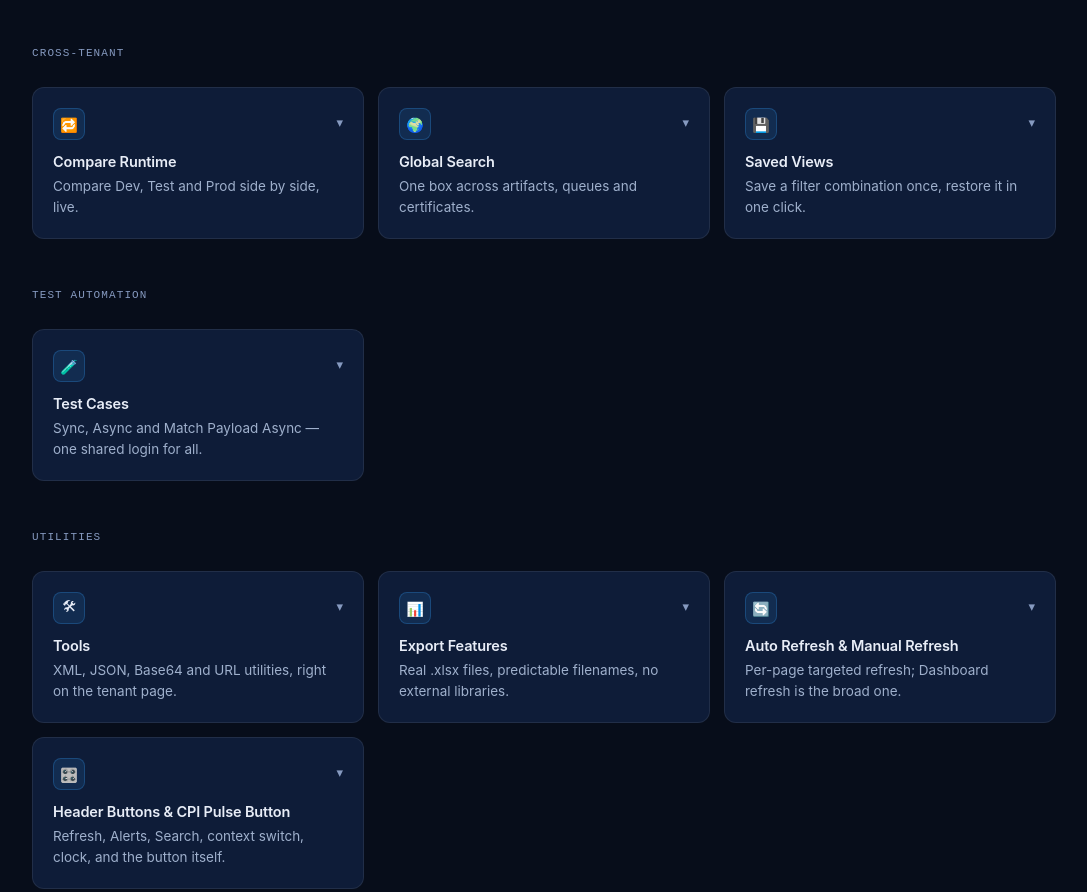
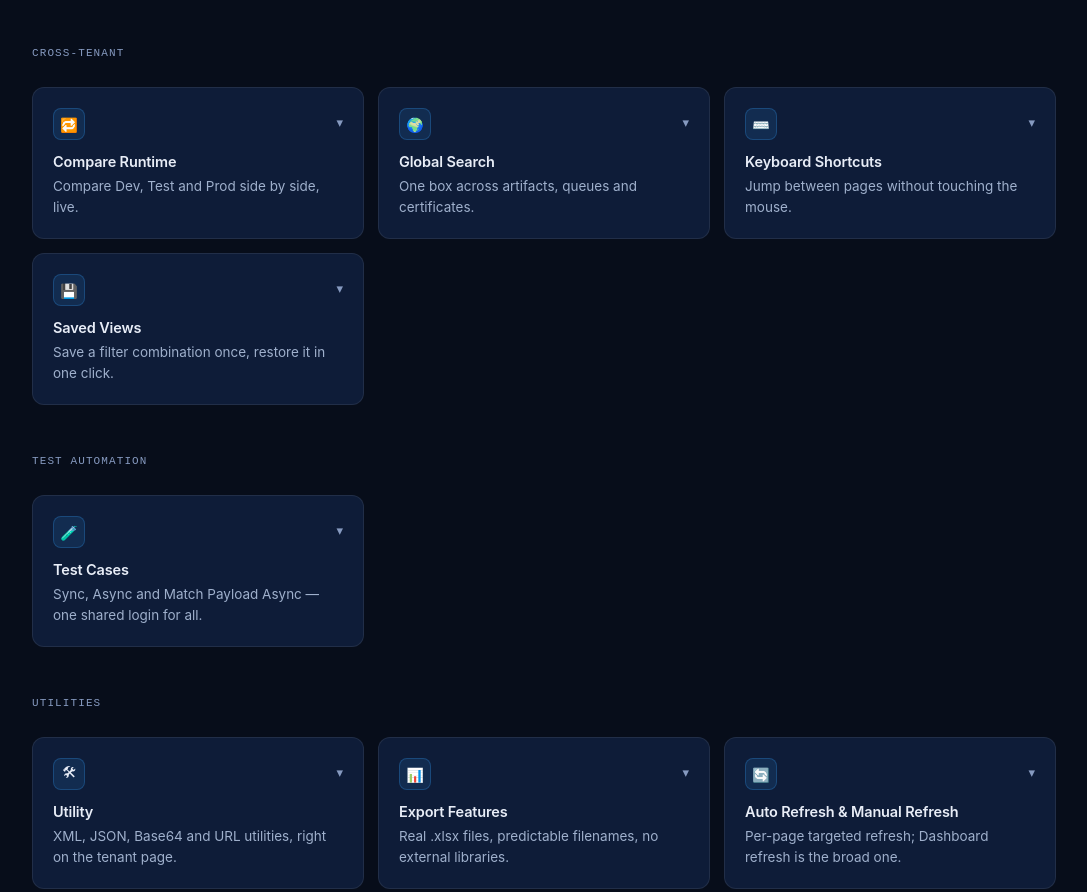
Before and after one commit to CPIMonitoring/CIM-Monitoring-help, a plain HTML site: page index.html in a window 1280 px wide. Shown: the part 3988-4880 px from the top of the page, without its empty margins (96-1183 px from the left). Drawn offline with Linux system fonts and the light colour scheme.

Commit message:
Add files via upload

```diff
--- a/index.html
+++ b/index.html
@@ -495,6 +495,8 @@ const FEATURES = [
     "Select All checkbox in the table header: selects/deselects all rows on the current page.",
     "Custom Tags: add coloured tags to any artifact using the 🏷️ edit button. Tags stored in chrome.storage.local per tenant — survives browser cache clear. Filter bar appears above the table when tags exist.",
     "Bulk operations on selected artifacts: Restart iFlow, Bulk Undeploy, Bulk iFlow Trace.",
+    "Bulk iFlow Trace: TRACE auto-resets to INFO after 10 minutes — SAP can take a few seconds to actually apply TRACE after activation is accepted, so use \"📋 Show Log Level\" to confirm it's active before sending a test message.",
+    "Show Log Level: reads back the real current Log Level and Trace Active status for selected artifacts directly from SAP — the reliable way to confirm a trace activation actually took effect.",
     "Click any artifact name to open its detail panel — runtime status, version, deployed by, deployed on, last execution, last run age, lock status.",
     "View Error button appears next to the status of any FAILED artifact — fetches and shows the real deploy failure reason inline, without leaving the page.",
     "Deployed On column shows when each artifact was last deployed, in d/M/yyyy, HH:mm:ss format.",
@@ -622,6 +624,14 @@ const FEATURES = [
     "Not a message search — for searching MPL message logs use Cloud Monitoring or Edge Monitoring.",
     "Cloud only — blocked in Edge context."
   ]},
+  { group: "Cross-tenant", icon: "⌨️", title: "Keyboard Shortcuts", tag: "Jump between pages without touching the mouse.", points: [
+    "Press a single letter — no modifier key — to jump straight to a page, as long as the panel is open and you're not typing in a field.",
+    "D Dashboard · T Tenant Snapshot · P Packages · A Artifact Overview · C Cloud Monitoring · E Edge Monitoring.",
+    "J Message Journey · I Idle iFlows · U Utility · L Locked Artifacts · M Manage Security · S Store Overview · F iFlow Runner.",
+    "R triggers Manual Refresh — the same as clicking the 🔄 Refresh button on the current page.",
+    "/ opens Global Search from anywhere in the panel.",
+    "Shortcuts are automatically ignored while typing in any input, textarea, or dropdown, and never trigger alongside Ctrl, Cmd, or Alt — so they stay out of the way of normal typing and browser shortcuts."
+  ]},
   { group: "Cross-tenant", icon: "💾", title: "Saved Views", tag: "Save a filter combination once, restore it in one click.", points: [
     "Available in Cloud Monitoring and Edge Monitoring.",
     "Save any combination of: time range, status, iFlow filter (multi-select), sender, receiver, and page size as a named view.",
@@ -632,11 +642,12 @@ const FEATURES = [
   { group: "Test automation", icon: "🧪", title: "Test Cases", tag: "Sync, Async and Match Payload Async — one shared login for all.", points: [
     "Two separate test types: Match Payload Async (max 1) and regular Test Cases (max 25) — both run against your SAP Integration Suite tenant directly from the browser.",
     "Shared Username and Password: one login saved per tenant — used automatically by every test case. Auto-fills on page open. Password stored using AES-GCM encryption, never in plain text.",
-    "Match Payload Async: a single GET endpoint is called once and its raw HTTP response is compared directly against the Expected Payload box — no MPL or iFlow processing status is checked, only the response body.",
+    "Match Payload Async: the endpoint's raw HTTP response is compared directly against the Expected Payload box — pass/fail is decided by HTTP status and payload match, with the related MPL entry looked up and shown for context.",
     "If using the bundled utility iFlow, this test depends on a value already being written to Data Store PAYLOAD, Entry ID match, before you run it — typically by your own business iFlow producing that result first. The utility iFlow only reads (and deletes) the entry; it doesn't generate one itself.",
     "Don't have an endpoint? Click Download Utility iFlow for a ready-made SAP Integration Suite iFlow package — import, deploy, point the test at it.",
-    "Regular Test Cases — Sync interface: full comparison — HTTP status, iFlow processing (MPL) status, and the response payload against Expected Payload.",
-    "Regular Test Cases — Async interface: checks only HTTP status and MPL status — the Expected Payload box is hidden and skipped, switching instantly when you change the dropdown.",
+    "Regular Test Cases — Sync interface: full comparison — HTTP status, iFlow processing (MPL) status, and the response payload against Expected Payload. MPL lookup starts checking sooner for sync calls, since SAP has already finished processing by the time it replies.",
+    "Regular Test Cases — Async interface: checks only HTTP status and MPL status — the Expected Payload box is hidden and skipped, switching instantly when you change the dropdown, and the Payload Match row points you to Match Payload Async if payload comparison is what you need.",
+    "iFlow Processing only ever shows a correlation or message ID once it's confirmed to match a real MPL entry — an HTTP failure (e.g. 500) no longer displays an unrelated ID next to \"Not Found\".",
     "Run Selected: tick any combination and run them in one click — each row shows a live ⏳ Running… status, then updates in place to ✅/❌.",
     "Result panel shows: HTTP status vs expected, iFlow processing status, payload match result, and every related iFlow triggered for that message with its own status — Correlation ID and Message ID are clickable links into SAP Integration Suiteing.",
     "Failed payload comparisons show exactly what's wrong, not just pass/fail — missing fields, extra fields, and fields with a different value than expected, broken down field by field for JSON and line by line for XML/text.",
@@ -644,7 +655,7 @@ const FEATURES = [
     "Test cases stored per tenant in chrome.storage.local — each tenant has its own independent set. Survives browser cache clear."
   ]},
 
-  { group: "Utilities", icon: "🛠", title: "Tools", tag: "XML, JSON, Base64 and URL utilities, right on the tenant page.", points: [
+  { group: "Utilities", icon: "🛠", title: "Utility", tag: "XML, JSON, Base64 and URL utilities, right on the tenant page.", points: [
     "Utilities: XML formatting, JSON formatting, Base64 encode/decode, URL encode/decode."
   ]},
   { group: "Utilities", icon: "📊", title: "Export Features", tag: "Real .xlsx files, predictable filenames, no external libraries.", points: [
@@ -678,7 +689,7 @@ const FEATURES = [
   { group: "Account", icon: "🔑", title: "License & Trial", tag: "30 days free, then a one-time license unlocks everything.", points: [
     "CPI Pulse includes a 30-day free trial — full access to all features from first install, no credit card required.",
     "Trial badge: shown below 'Integration Suite' in the sidebar — ⏳ Trial: X days left (amber), ✅ Licensed (green), 🔒 Trial Expired (red).",
-    "After 30 days: only Dashboard, Tools, and About remain accessible until a valid license key is entered.",
+    "After 30 days: only Dashboard, Utility, and About remain accessible until a valid license key is entered.",
     "For full license enquiries, contact integrationmonitorcim@gmail.com or visit cpimonitoring.github.io.",
     "Activate: About → License Status → enter your license key (format KEY-XXXXXXXX) → Activate. Full access restored permanently.",
     "Revoke: About → License Status → Remove License."
```
